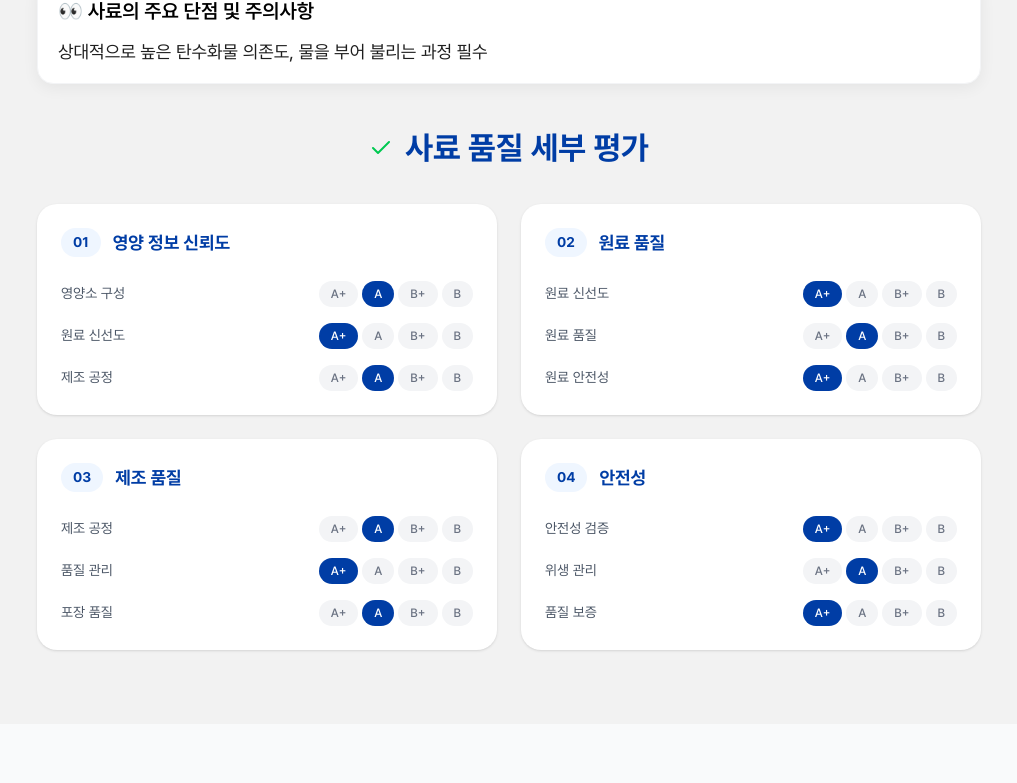
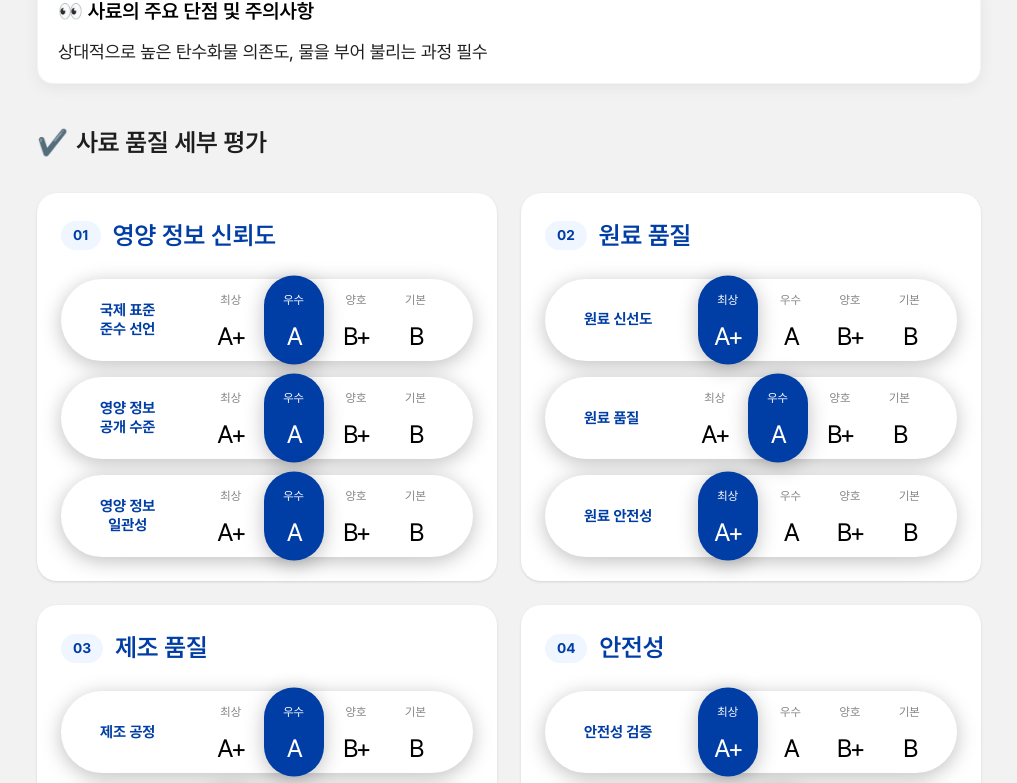
Before and after one commit to SeokHoChoi/test-jelly-univ-fe, a Next.js app: page /brief-report in a window 1280 px wide. Shown: the part 1238-2021 px from the top of the page, without its empty margins (131-1148 px from the left). Built offline with nearby package versions, Linux system fonts and the light colour scheme.

Commit message:
feat: 보고서 페이지 > 사료 품질 세부 평가 카드 데스크탑 UI 틀 구현

```diff
--- a/src/components/brief-report/FoodQualityAnalysisSection.tsx
+++ b/src/components/brief-report/FoodQualityAnalysisSection.tsx
@@ -4,6 +4,7 @@ import { Check } from 'lucide-react';
 import Pill from '@/components/common/Pill';
 import EvalCard from '@/components/common/EvalCard';
 import InfoBar from '@/components/common/InfoBar';
+import RatingBar from '@/components/common/RatingBar';
 
 const FoodQualityAnalysisSection = () => {
   const scrollTo = (targetId: string) => {
@@ -23,9 +24,9 @@ const FoodQualityAnalysisSection = () => {
       id: '01',
       title: '영양 정보 신뢰도',
       items: [
-        { label: '영양소 구성', grade: 'A' },
-        { label: '원료 신선도', grade: 'A+' },
-        { label: '제조 공정', grade: 'A' },
+        { label: '국제 표준\n준수 선언', grade: 'A' },
+        { label: '영양 정보\n공개 수준', grade: 'A' },
+        { label: '영양 정보\n일관성', grade: 'A' },
       ]
     },
     {
@@ -119,9 +120,9 @@ const FoodQualityAnalysisSection = () => {
           </div>
 
           {/* 세부 평가 제목 */}
-          <div className="flex items-center justify-center gap-3 mb-8">
-            <Check className="text-green-500" size={24} />
-            <h3 className="text-[24px] md:text-[32px] font-bold text-[#003DA5]">
+          <div className="flex items-center gap-2 mb-8">
+            <span className="text-[25px]">✔️</span>
+            <h3 className="text-[25px] font-semibold text-[#1E1E1E]">
               사료 품질 세부 평가
             </h3>
           </div>
@@ -134,31 +135,18 @@ const FoodQualityAnalysisSection = () => {
                   <span className="text-[14px] font-bold text-[#003DA5] bg-blue-50 px-3 py-1 rounded-full">
                     {assessment.id}
                   </span>
-                  <h4 className="text-[18px] font-bold text-[#003DA5]">
+                  <h4 className="text-[25px] font-semibold text-[#003DA5]">
                     {assessment.title}
                   </h4>
                 </div>
 
                 <div className="space-y-4">
                   {assessment.items.map((item, index) => (
-                    <div key={index} className="flex items-center justify-between">
-                      <span className="text-[14px] text-gray-600">{item.label}</span>
-                      <div className="flex items-center gap-2">
-                        <div className="flex gap-1">
-                          {['A+', 'A', 'B+', 'B'].map((grade) => (
-                            <span
-                              key={grade}
-                              className={`px-3 py-1 rounded-full text-[12px] font-medium ${grade === item.grade
-                                ? 'bg-[#003DA5] text-white'
-                                : 'bg-gray-100 text-gray-500'
-                                }`}
-                            >
-                              {grade}
-                            </span>
-                          ))}
-                        </div>
-                      </div>
-                    </div>
+                    <RatingBar
+                      key={index}
+                      label={item.label}
+                      selectedGrade={item.grade}
+                    />
                   ))}
                 </div>
               </div>
--- /dev/null
+++ b/src/components/common/RatingBar.tsx
@@ -0,0 +1,87 @@
+'use client';
+
+interface RatingBarProps {
+  label: string;
+  selectedGrade: string;
+}
+
+const RatingBar = ({ label, selectedGrade }: RatingBarProps) => {
+  const grades = [
+    { value: 'A+', label: '최상' },
+    { value: 'A', label: '우수' },
+    { value: 'B+', label: '양호' },
+    { value: 'B', label: '기본' },
+  ];
+
+  return (
+    <div className="relative">
+      {/* 메인 바 컨테이너 */}
+      <div
+        className="bg-white rounded-[40px] md:rounded-[80px] flex flex-col md:flex-row items-center relative overflow-visible py-[8px] px-[12px] md:py-[10px] md:px-[39px] gap-[20px] md:gap-[50px]"
+        style={{
+          boxShadow: '0px 4px 20px 0px rgba(0, 0, 0, 0.25)'
+        }}
+      >
+        {/* 왼쪽 라벨 */}
+        <span className="text-[12px] md:text-[15px] font-bold text-[#003DA5] leading-tight whitespace-pre-line text-center w-full md:w-auto md:flex-shrink-0">
+          {label}
+        </span>
+
+        {/* 등급들 */}
+        <div className="flex items-center justify-center w-full md:w-auto">
+          {grades.map((grade, index) => {
+            const isSelected = selectedGrade === grade.value;
+            const prevGrade = grades[index - 1];
+            const nextGrade = grades[index + 1];
+            const prevIsSelected = prevGrade && selectedGrade === prevGrade.value;
+            const nextIsSelected = nextGrade && selectedGrade === nextGrade.value;
+
+            // 간격 계산 - 더 작은 간격으로 조정
+            let marginLeft = '';
+            if (index === 0) {
+              marginLeft = 'ml-0';
+            } else if (isSelected || prevIsSelected || nextIsSelected) {
+              marginLeft = 'ml-[8px] md:ml-[15px]'; // 선택된 등급과 인접한 경우
+            } else {
+              marginLeft = 'ml-[8px] md:ml-[12px]'; // 선택되지 않은 등급들 간격 (더 작게)
+            }
+
+            return (
+              <div key={grade.value} className={`relative ${marginLeft}`}>
+                {/* 선택된 등급의 강조 표시 (카드를 벗어나서) */}
+                {selectedGrade === grade.value && (
+                  <div
+                    className="absolute bg-[#003DA5] rounded-full z-10"
+                    style={{
+                      width: '60px',
+                      height: '89px',
+                      top: '50%',
+                      left: '50%',
+                      transform: 'translate(-50%, -50%)',
+                      boxShadow: '0px 4px 20px 0px rgba(0, 0, 0, 0.25)'
+                    }}
+                  />
+                )}
+
+                {/* 등급 텍스트 - 세로 배치 */}
+                <div
+                  className={`relative z-20 px-2 py-1 md:px-3 rounded-full text-center leading-tight ${selectedGrade === grade.value
+                    ? 'text-white'
+                    : 'text-[#848484]'
+                    }`}
+                >
+                  <div className="text-[10px] md:text-[12px] font-normal mb-[4px] md:mb-[8px] whitespace-nowrap">{grade.label}</div>
+                  <div className={`text-[16px] md:text-[25px] font-normal whitespace-nowrap ${selectedGrade === grade.value ? 'text-white' : 'text-[#000000]'} relative`} style={{ transform: 'translateY(5px)', letterSpacing: '-0.1em' }}>
+                    {grade.value}
+                  </div>
+                </div>
+              </div>
+            );
+          })}
+        </div>
+      </div>
+    </div>
+  );
+};
+
+export default RatingBar;
```
